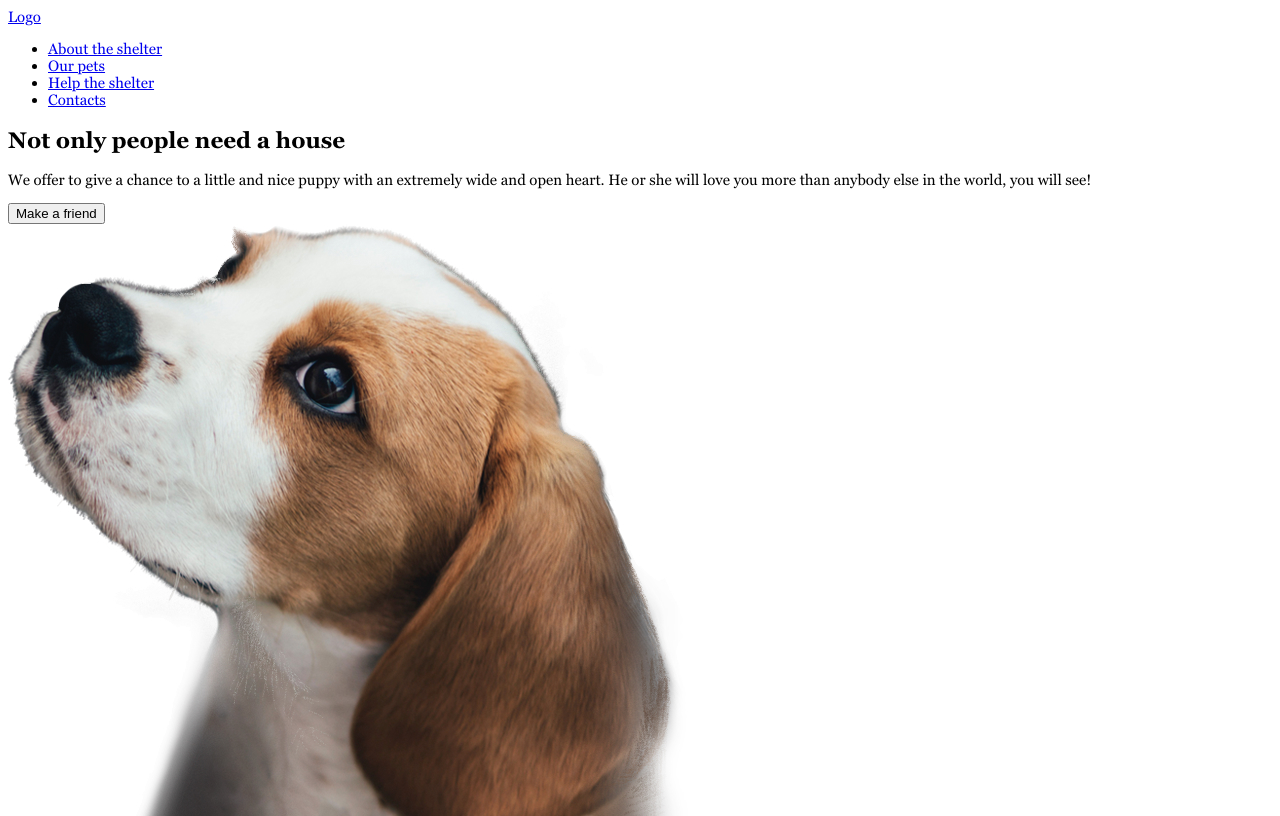
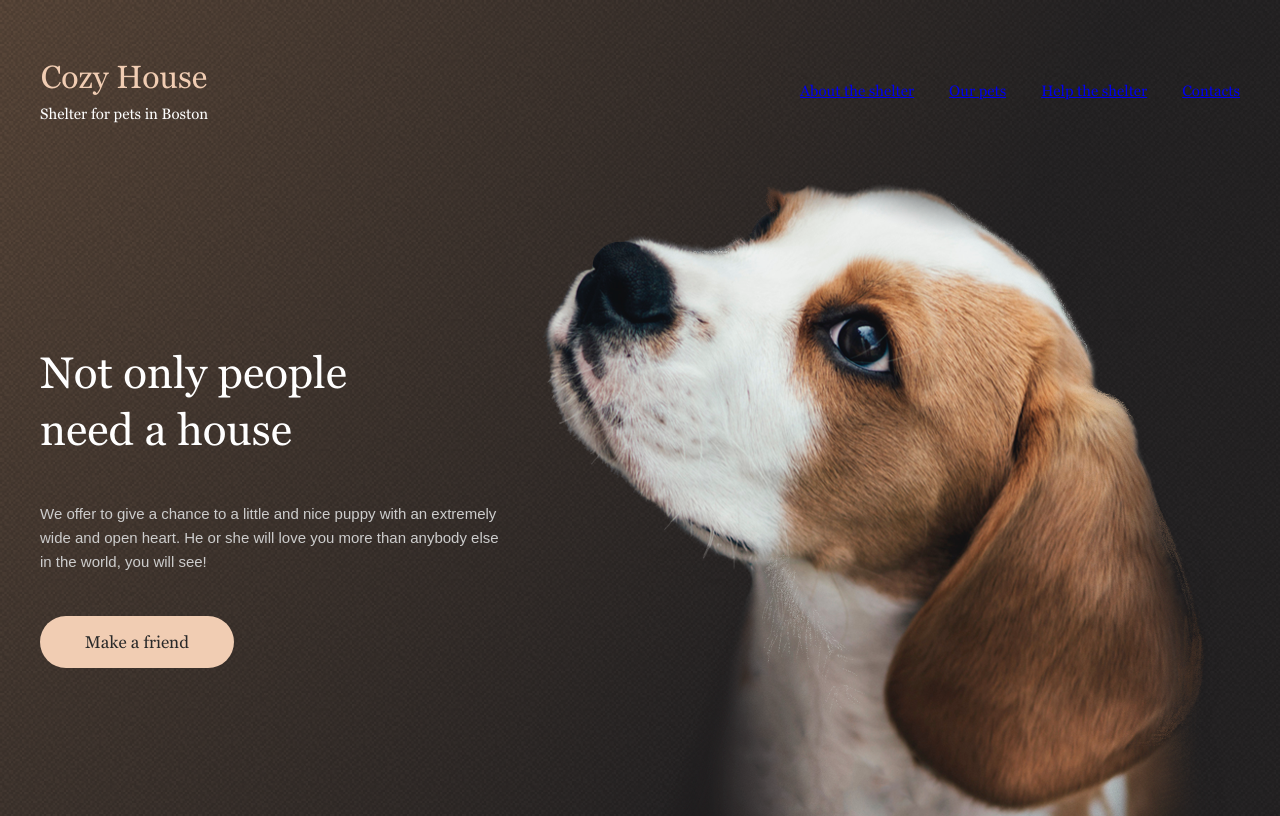
Before and after one commit to maxsavinmax/Shelter, a plain HTML site: page index.html in a window 1280 px wide. Shown: the top 816 px of the page. Drawn offline with Linux system fonts and the light colour scheme; files whose address does not match are found by name.

Commit message:
init: add header and not-only section

```diff
--- a/index.html
+++ b/index.html
@@ -8,24 +8,39 @@
         <title>Shelter</title>
     </head>
     <body>
+        <div class="top-wrapper">
             <header class="header">
-            <div class="wrapper">
-                <a href="#" class="logo">Logo</a>
+                <div class="wrapper header__wrapper">
+                    <a href="#" class="logo">
+                        <div class="header-logo">
+                            <h1>Cozy House</h1>
+                            <p class="logo-title">Shelter for pets in Boston</p>
+                        </div>
+                    </a>
                     <nav class="header__navigation">
                         <ul class="navigation">
-                        <li><a href="#"> About the shelter</a></li>
-                        <li><a href="#"> Our pets</a></li>
-                        <li><a href="#">Help the shelter</a></li>
-                        <li><a href="#">Contacts</a></li>
+                            <li class="navigation__link">
+                                <a href="#"> About the shelter</a>
+                            </li>
+                            <li class="navigation__link">
+                                <a href="#">Our pets</a>
+                            </li>
+                            <li class="navigation__link">
+                                <a href="#">Help the shelter</a>
+                            </li>
+                            <li class="navigation__link">
+                                <a href="#">Contacts</a>
+                            </li>
                         </ul>
                     </nav>
                 </div>
             </header>
-        <main>
             <section class="not-only">
-                <div class="wrapper">
+                <div class="wrapper not-only__wrapper">
                     <div class="not-only__content">
-                        <h2>Not only people need a house</h2>
+                        <h2 class="not-only__title">
+                            Not only people need a house
+                        </h2>
                         <p>
                             We offer to give a chance to a little and nice puppy
                             with an extremely wide and open heart. He or she
@@ -36,33 +51,39 @@
                             <button class="button">Make a friend</button>
                         </div>
                     </div>
+                    <img
+                        src="./assets/images/start-screen-puppy.png"
+                        class="not-only__img"
+                    />
                 </div>
-                <img src="./assets/images/start-screen-puppy.jpg" />
             </section>
+        </div>
+        <main>
             <section class="about">
-                <div class="wrapper">
-                    <div class="layout-2-column">
-                        <img src="./assets/images/about-pets.jpg" />
+                <div class="wrapper about__wrapper">
+                    <img
+                        src="./assets/images/about-pets.jpg"
+                        class="about__img"
+                    />
                     <div class="about__content">
                         <h3>About the shelter “Cozy House”</h3>
                         <p>
-                                Currently we have 121 dogs and 342 cats on our
-                                hands and statistics show that only 20% of them
-                                will find a family. The others will continue to
-                                live with us and will be waiting for a lucky
-                                chance to become dearly loved.
+                            Currently we have 121 dogs and 342 cats on our hands
+                            and statistics show that only 20% of them will find
+                            a family. The others will continue to live with us
+                            and will be waiting for a lucky chance to become
+                            dearly loved.
                         </p>
                         <p>
-                                We feed our wards with the best food and make
-                                sure that they do not get sick, feel comfortable
+                            We feed our wards with the best food and make sure
+                            that they do not get sick, feel comfortable
                             (including psychologically) and well. We are
                             supported by 87 volunteers and 28 employees of
-                                various skill levels. About 12% of the animals
-                                are taken by the shelter staff. Taking care of
-                                the animals, they become attached to the pets
-                                and would hardly ever leave them alone.
+                            various skill levels. About 12% of the animals are
+                            taken by the shelter staff. Taking care of the
+                            animals, they become attached to the pets and would
+                            hardly ever leave them alone.
                         </p>
-                        </div>
                     </div>
                 </div>
             </section>
--- a/sass/style.css
+++ b/sass/style.css
@@ -1,13 +1,4 @@
 @charset "UTF-8";
-html {
-  font-size: 10px;
-}
-
-body {
-  font-size: 1.5rem;
-  font-family: Georgia;
-}
-
 @font-face {
   font-family: "georgia";
   src: url("./fonts/georgia bold.eot");
@@ -29,6 +20,174 @@ body {
   font-weight: normal;
   font-style: normal;
 }
+html {
+  font-size: 10px;
+}
+
+* {
+  margin: 0;
+  padding: 0;
+  box-sizing: border-box;
+  scroll-behavior: smooth;
+}
+
+body {
+  max-width: 1280px;
+  margin: 0 auto;
+  font-size: 1.5rem;
+  font-family: Georgia;
+}
+
+h1 {
+  font-family: "Georgia";
+  font-style: normal;
+  font-weight: 400;
+  font-size: 32px;
+  line-height: 110%;
+}
+
+h2 {
+  font-family: Georgia;
+  font-style: normal;
+  font-weight: 400;
+  font-size: 44px;
+  line-height: 130%;
+  color: #ffffff;
+}
+
+h3 {
+  font-style: normal;
+  font-weight: 400;
+  font-size: 35px;
+  line-height: 130%;
+}
+
+.button {
+  font-family: Georgia;
+  padding: 15px 45px;
+  font-style: normal;
+  font-weight: 400;
+  font-size: 1.7rem;
+  line-height: 130%;
+  border-radius: 100px;
+  border: none;
+  background: #f1cdb3;
+  color: #292929;
+  cursor: pointer;
+  transition: all 0.3s;
+}
+
+.button:hover {
+  background: #fddcc4;
+}
+
+.wrapper {
+  max-width: 1200px;
+  margin: auto;
+}
+
+.header {
+  padding: 60px 0 0;
+}
+
+.header__wrapper {
+  display: flex;
+  align-items: center;
+  justify-content: space-between;
+}
+
+.navigation {
+  display: flex;
+  gap: 35px;
+  font-size: 1.5rem;
+  line-height: 160%;
+}
+
+.navigation__link {
+  list-style: none;
+}
+
+.logo {
+  text-decoration: none;
+}
+
+.header-logo {
+  display: flex;
+  flex-direction: column;
+  align-items: center;
+  gap: 10px;
+  text-decoration: none;
+  list-style: none;
+  color: #f1cdb3;
+}
+
+.logo-title {
+  color: #ffffff;
+}
+
+.top-wrapper {
+  background-image: url(/assets/images/start-screen-gradient-background.png);
+  max-width: 1280px;
+  height: 908px;
+}
+
+.not-only {
+  padding-top: 60px;
+}
+
+.not-only__wrapper {
+  display: flex;
+  justify-content: space-between;
+}
+
+.not-only__title {
+  width: 67.4%;
+}
+
+.not-only__content {
+  display: flex;
+  flex-direction: column;
+  gap: 42px;
+  padding-top: 163px;
+  width: 460px;
+  height: 322px;
+  font-family: "Arial";
+  font-style: normal;
+  font-weight: 400;
+  line-height: 160%;
+  color: #cdcdcd;
+}
+
+.not-only__img {
+  width: 698px;
+  height: 728px;
+}
+
+.in-addition {
+  background: #f6f6f6;
+}
+
+.our-friends {
+  background: #f6f6f6;
+}
+
+.about {
+  padding: 80px 0;
+}
+
+.about__wrapper {
+  display: flex;
+  justify-content: space-between;
+  align-items: center;
+  padding: 0 175px;
+  gap: 120px;
+}
+
+.about__img {
+  width: 300px;
+  height: 408px;
+}
+
 .ico_letter {
   background-image: url("../assets/icons/mail.svg");
   width: 40px;
```
Also changed, not shown: assets/images/start-screen-background.jpg (added), assets/images/start-screen-gradient-background.png (added), assets/images/start-screen-puppy.png (added). Lines whose indentation alone changed are shown as unchanged.
